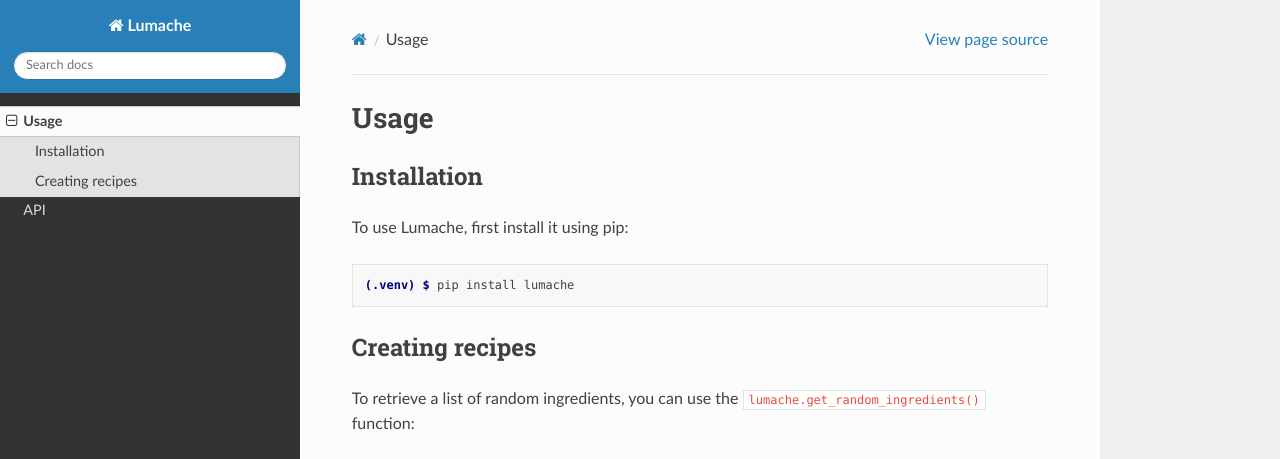
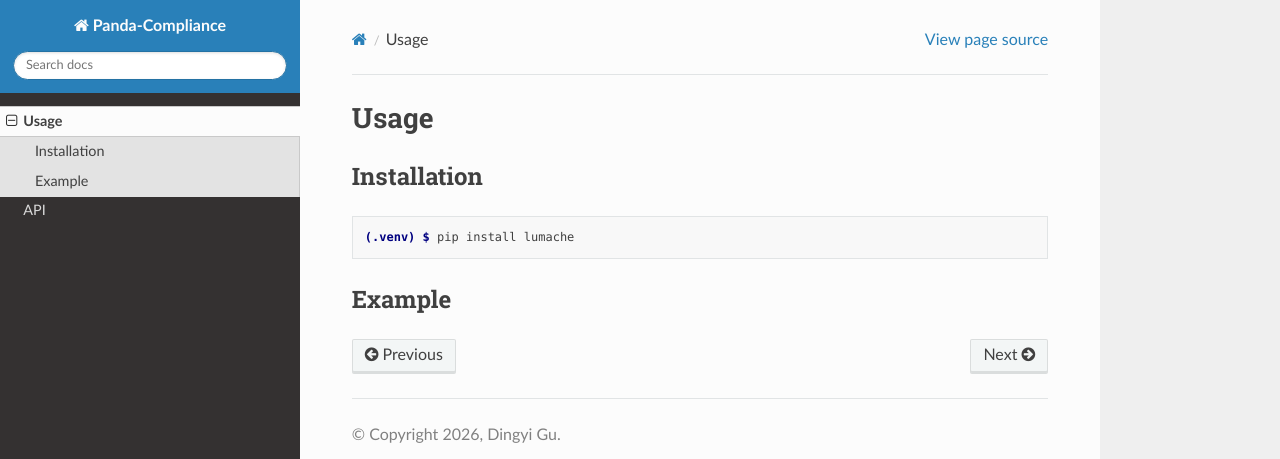
Before and after one commit to gu002913/rtd-tutorial, a Sphinx documentation site: the page built from docs/source/usage.rst, in a window 1280 px wide and 1095 px high. Shown: the top 459 px of the window. Built offline with Sphinx 7.4.7 and the Read the Docs theme 3.1.0, drawn with Linux system fonts in a browser that asks for light colours; some of the changed text lies outside the part shown; grey boxes are pictures that could not be loaded.

Commit message:
first commit

```diff
--- a/docs/source/conf.py
+++ b/docs/source/conf.py
@@ -2,9 +2,9 @@
 
 # -- Project information
 
-project = 'Lumache'
-copyright = '2021, Graziella'
-author = 'Graziella'
+project = 'Panda-Compliance'
+copyright = '2026, Dingyi Gu'
+author = 'Dingyi Gu'
 
 release = '0.1'
 version = '0.1.0'
--- a/docs/source/usage.rst
+++ b/docs/source/usage.rst
@@ -6,28 +6,11 @@
 Installation
 ------------
 
-To use Lumache, first install it using pip:
 
 .. code-block:: console
 
    (.venv) $ pip install lumache
 
-Creating recipes
+
+Example
 ----------------
-
-To retrieve a list of random ingredients,
-you can use the ``lumache.get_random_ingredients()`` function:
-
-.. autofunction:: lumache.get_random_ingredients
-
-The ``kind`` parameter should be either ``"meat"``, ``"fish"``,
-or ``"veggies"``. Otherwise, :py:func:`lumache.get_random_ingredients`
-will raise an exception.
-
-.. autoexception:: lumache.InvalidKindError
-
-For example:
-
->>> import lumache
->>> lumache.get_random_ingredients()
-['shells', 'gorgonzola', 'parsley']
--- a/lumache.py
+++ b/lumache.py
@@ -1,5 +1,5 @@
 """
-Lumache - Python library for cooks and food lovers.
+Panda Compliance - Open Source Technical Docs
 """
 
 __version__ = "0.1.0"
--- a/pyproject.toml
+++ b/pyproject.toml
@@ -3,6 +3,6 @@
 build-backend = "flit_core.buildapi"
 
 [project]
-name = "lumache"
-authors = [{name = "Graziella", email = "graziella@lumache"}]
+name = "panda-compliance"
+authors = [{name = "dingyi-gu", email = "gu002913@outlook.com"}]
 dynamic = ["version", "description"]
```
Also changed, not shown: docs/source/index.rst (+1 -6 lines).
